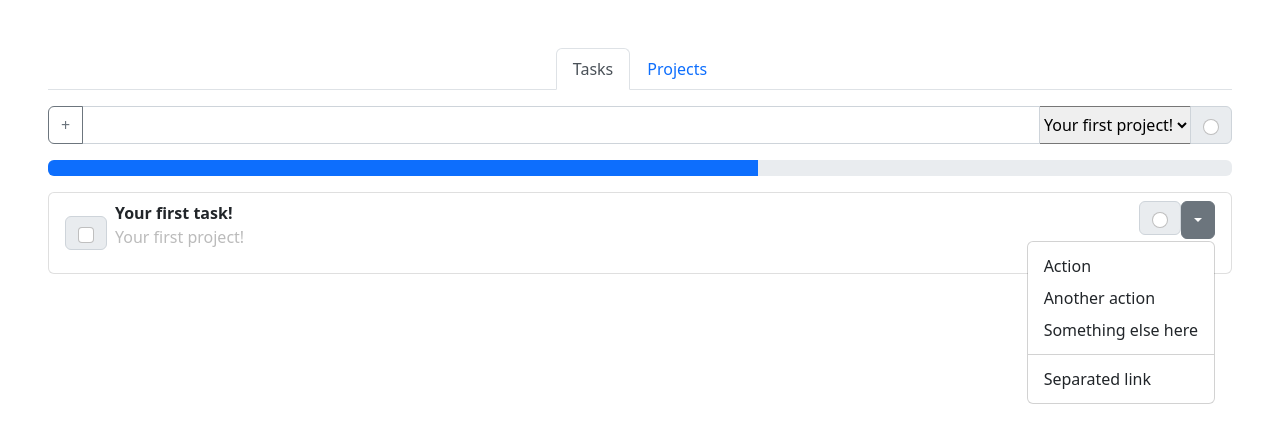
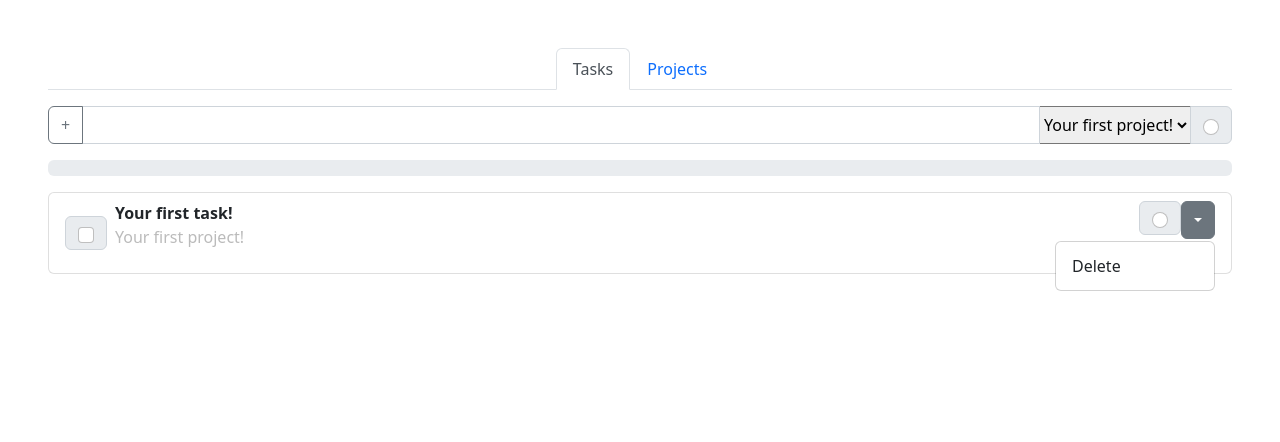
Before and after one commit to xSyki/bootstrap-to-do-list, a React (Create React App) app: page / in a window 1280 px wide. Both pictures are taken after a click on the button 1198 px from the left and 220 px from the top of the page. Shown: the top 442 px of the page. Built offline with nearby package versions, Linux system fonts and the light colour scheme.

Commit message:
Delete Task & Delete Project

```diff
--- a/src/Components/Project.tsx
+++ b/src/Components/Project.tsx
@@ -1,3 +1,6 @@
+import { useDispatch, useSelector } from 'react-redux';
+import { bindActionCreators } from '@reduxjs/toolkit';
+import { actionCreators, State } from '../state';
 import { InputGroup, ListGroup, DropdownButton, Dropdown } from 'react-bootstrap';
 import projectInterface from "../Interfaces/projectInterface";
 
@@ -8,6 +11,10 @@ interface projectComponentInterface {
 function Project(props: projectComponentInterface) {
 
     const { project } = props;
+
+    const dispatch = useDispatch();
+
+    const { deleteProject } = bindActionCreators(actionCreators, dispatch);
 
     return (
         <div>
@@ -27,11 +34,7 @@ function Project(props: projectComponentInterface) {
                     title=""
                     id="input-group-dropdown-1"
                 >
-                    <Dropdown.Item href="#">Action</Dropdown.Item>
-                    <Dropdown.Item href="#">Another action</Dropdown.Item>
-                    <Dropdown.Item href="#">Something else here</Dropdown.Item>
-                    <Dropdown.Divider />
-                    <Dropdown.Item href="#">Separated link</Dropdown.Item>
+                    <Dropdown.Item onClick={() => deleteProject(project.id)}>Delete</Dropdown.Item>
                 </DropdownButton>
             </ListGroup.Item>
         </div>
--- a/src/Components/Projects.tsx
+++ b/src/Components/Projects.tsx
@@ -16,12 +16,17 @@ function Projects() {
     const [projectColor, setProjectColor] = useState("#000000");
 
     const tryAddNewProject = (e: React.SyntheticEvent | undefined) => {
-        e && e.preventDefault()
+        e && e.preventDefault();
+
+        if (!projectName || !projectColor) return;
+
         addNewProject({
             id: uuidv4(),
             name: projectName,
             color: projectColor
         })
+        setProjectName("");
+        setProjectColor("#000000");
     }
 
     return (
--- a/src/Components/Task.tsx
+++ b/src/Components/Task.tsx
@@ -16,7 +16,7 @@ function Task(props: taskComponentInterface) {
     const dispatch = useDispatch();
     const projects = useSelector((state: State) => state.projects);
 
-    const { changeTaskDone } = bindActionCreators(actionCreators, dispatch);
+    const { changeTaskDone, deleteTask } = bindActionCreators(actionCreators, dispatch);
 
     const project = projects.find(project => {
         return project.id === task.project
@@ -41,11 +41,7 @@ function Task(props: taskComponentInterface) {
                 title=""
                 id="input-group-dropdown-1"
             >
-                <Dropdown.Item href="#">Action</Dropdown.Item>
-                <Dropdown.Item href="#">Another action</Dropdown.Item>
-                <Dropdown.Item href="#">Something else here</Dropdown.Item>
-                <Dropdown.Divider />
-                <Dropdown.Item href="#">Separated link</Dropdown.Item>
+                <Dropdown.Item onClick={() => deleteTask(task.id)}>Delete</Dropdown.Item>
             </DropdownButton>
         </ListGroup.Item>
     )
--- a/src/Components/Tasks.tsx
+++ b/src/Components/Tasks.tsx
@@ -35,6 +35,8 @@ function Tasks() {
 
     console.log(tasks);
 
+    const progres = (tasks.filter(task => task.isDone).length / tasks.length) * 100;
+
     return (
         <div className='d-flex flex-column gap-3'>
             <Form onSubmit={e => tryAddNewTask(e)}>
@@ -55,7 +57,7 @@ function Tasks() {
                     <InputGroup.Radio aria-label="Radio button for following text input" />
                 </InputGroup>
             </Form>
-            <ProgressBar now={60} />
+            <ProgressBar now={progres} />
             <ListGroup as="ul">
                 {
                     tasks.map((task) => {
--- a/src/state/reducers/projectsReducer.tsx
+++ b/src/state/reducers/projectsReducer.tsx
@@ -18,7 +18,7 @@ const projectsReducer = (state: projectInterface[] = projectsInitialState, actio
         case actionEnum.ADDNEWPROJECT:
             return state = [...state, action.payload];
         case actionEnum.DELETEPROJECT:
-            return state.filter(task => task.id === action.payload);
+            return state.filter(task => task.id !== action.payload);
         default:
             return state;
     }
--- a/src/state/reducers/tasksReducer.tsx
+++ b/src/state/reducers/tasksReducer.tsx
@@ -16,7 +16,7 @@ const tasksReducer = (state: taskInterface[] = initialState, action: actionType)
         case actionEnum.ADDNEWTASK:
             return state = [...state, action.payload];
         case actionEnum.DELETETASK:
-            return state.filter(task => task.id === action.payload);
+            return state.filter(task => task.id !== action.payload);
         case actionEnum.CHANGEDONE:
             const tasks: taskInterface[] = JSON.parse(JSON.stringify(state));
             const task = tasks.find((task) => task.id === action.payload)
```
